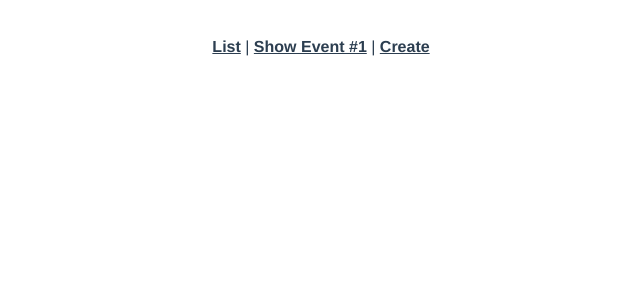
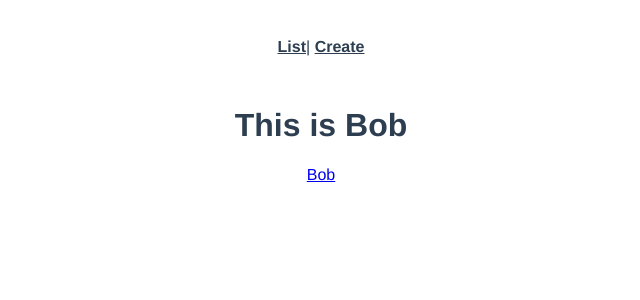
Before and after one commit to robertjbass/real-world-vue, a Vue app: page /user/Bob in a window 1280 px wide. Shown: the top 300 px of the page, without its empty margins (319-959 px from the left). Built offline with nearby package versions, Linux system fonts and the light colour scheme.

Commit message:
finished advanced routing

```diff
--- a/src/App.vue
+++ b/src/App.vue
@@ -1,8 +1,7 @@
 <template>
   <div id="app">
     <div id="nav">
-      <router-link :to="{ name: 'event-list' }">List</router-link> |
-      <router-link :to="{ name: 'event-show' }">Show Event #1</router-link> |
+      <router-link :to="{ name: 'event-list' }">List</router-link>|
       <router-link :to="{ name: 'event-create' }">Create</router-link>
     </div>
     <router-view />
--- a/src/router/index.js
+++ b/src/router/index.js
@@ -3,6 +3,7 @@ import VueRouter from 'vue-router'
 import EventCreate from '../views/EventCreate.vue'
 import EventList from '../views/EventList.vue'
 import EventShow from '../views/EventShow.vue'
+import User from '../views/User.vue'
 
 Vue.use(VueRouter)
 
@@ -13,9 +14,16 @@ const routes = [
     component: EventList
   },
   {
-    path: '/event',
+    path: '/event/:id',
     name: 'event-show',
-    component: EventShow
+    component: EventShow,
+    props: true
+  },
+  {
+    path: '/user/:username',
+    name: 'user',
+    component: User,
+    props: true
   },
   {
     path: '/event/create',
@@ -23,8 +31,8 @@ const routes = [
     component: EventCreate
   }
 ]
-
 const router = new VueRouter({
+  // This removes the hash in the URL
   mode: 'history',
   base: process.env.BASE_URL,
   routes
--- a/src/views/EventList.vue
+++ b/src/views/EventList.vue
@@ -1,3 +1,9 @@
 <template>
-  <h1>Event Listing</h1>
+  <div>
+    <h1>Event Listing</h1>
+    <!-- <router-link :to="{ name: 'event-show' }">Show Event #1</router-link>| -->
+    <router-link :to="{ name: 'event-show', params: { id: '1' } }"
+      >Show Event #1</router-link
+    >
+  </div>
 </template>
--- a/src/views/EventShow.vue
+++ b/src/views/EventShow.vue
@@ -1,3 +1,9 @@
 <template>
-  <h1>Showing Event #1</h1>
+  <h1>Showing Event #{{ id }}</h1>
 </template>
+
+<script>
+export default {
+  props: ['id']
+}
+</script>
--- /dev/null
+++ b/src/views/User.vue
@@ -0,0 +1,16 @@
+<template>
+  <div class="user">
+    <!-- <h1>This is {{ $route.params.username }}</h1> -->
+    <!-- going to /Uers/Bob will make this page say "This is Bob" -->
+    <h1>This is {{ username }}</h1>
+    <router-link :to="{ name: 'user', params: { username: 'Bob' } }"
+      >Bob</router-link
+    >
+  </div>
+</template>
+
+<script>
+export default {
+  props: ['username']
+}
+</script>
```
